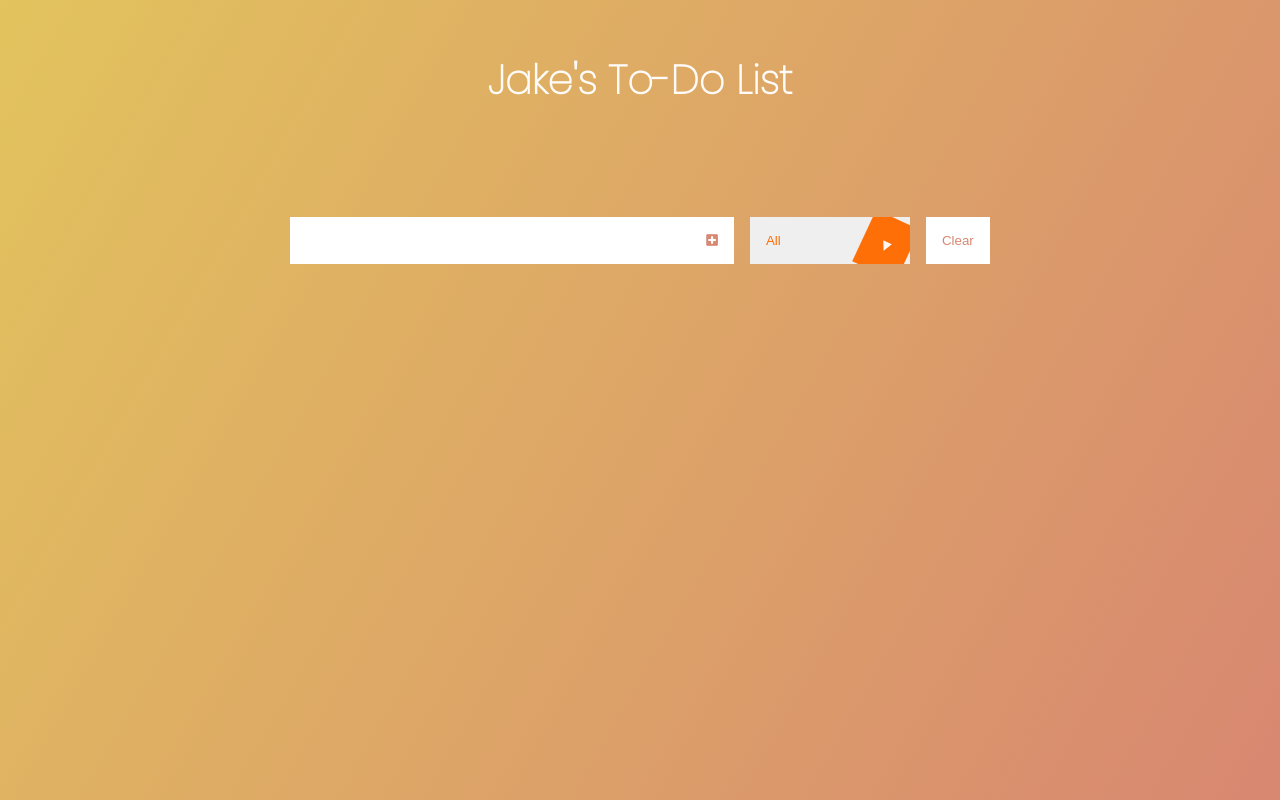
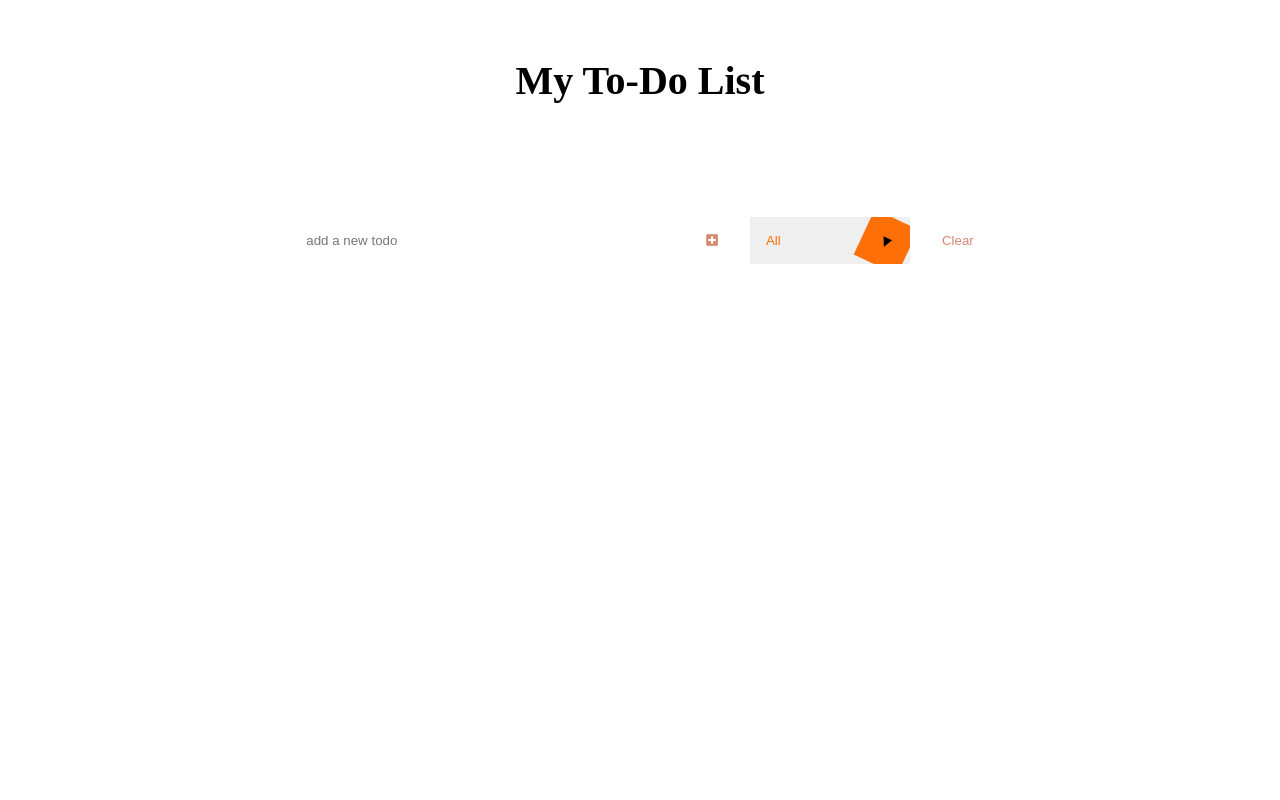
Before and after one commit to jhaldey/to-do-list, a plain HTML site: page index.html in a window 1280 px wide. Drawn offline with Linux system fonts and the light colour scheme.

Commit message:
Update index.html

```diff
--- a/index.html
+++ b/index.html
@@ -3,22 +3,28 @@
 <head>
   <meta charset="UTF-8">
   <meta name="viewport" content="width=device-width, initial-scale=1.0">
-  <!-- <link rel="stylesheet" href="./normalize.css"> -->
   <link href="https://fonts.googleapis.com/css2?family=Poppins:wght@100&display=swap" rel="stylesheet">
   <link rel="stylesheet" href="https://cdnjs.cloudflare.com/ajax/libs/font-awesome/5.15.1/css/all.min.css" integrity="sha512-+4zCK9k+qNFUR5X+cKL9EIR+ZOhtIloNl9GIKS57V1MyNsYpYcUrUeQc9vNfzsWfV28IaLL3i96P9sdNyeRssA==" crossorigin="anonymous" />
   <link rel="stylesheet" href="./style.css">
-
-  <!-- <i class="fab fa-buffer"></i> -->
   <title>Todo List</title>
 </head>
 <body>
-<div class="page">
+<div class="root">
     <header>
-        <h1 class="list-name">Jake's To-Do List</h1>
+        <h1 class="list-name">My To-Do List</h1>
     </header>
 
     <form class="form">
-        <input type="text" class="todo-input">
+        <input
+              name="name"
+              type="text"
+              autocomplete="off"
+              placeholder="add a new todo"
+              maxlength="30"
+              class="todo-input"
+              required>
+        <!-- <span class="input-error">Error</span> -->
+
         <button class="todo-button" type="submit">
             <i class="fas fa-plus-square"></i>
         </button>
@@ -33,11 +39,24 @@
 
         <button class="todo-button todo-clear">Clear</button>
     </form>
-
     <div class="todo-container">
-      <ul class="todo-list"></ul>
+      <ul class="todo-list">
+        <template class="template">
+          <div class="todo">
+            <li class="todo-item"></li>
+            <button class="complete-btn">
+              <i class="fas fa-check"></i>
+            </button>
+            <button class="trash-btn">
+              <i class="fas fa-trash"></i>
+            </button>
+          </div>
+        </template>
+      </ul>
     </div>
 </div>
-<script src="./script.js"></script>
+<!-- <script src="./script.js"></script> -->
+<script src='./script.js'></script>
+<!-- <script src='./validation.js'></script> -->
 </body>
 </html>
```
